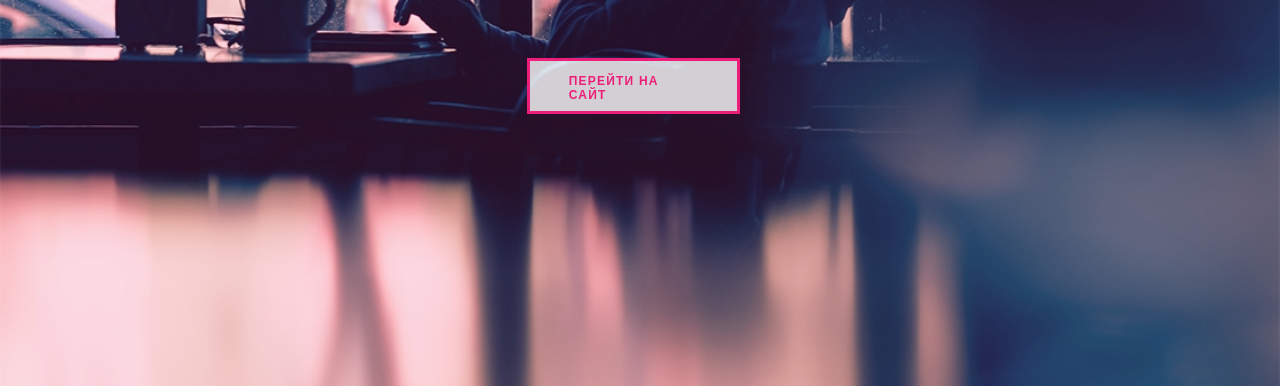
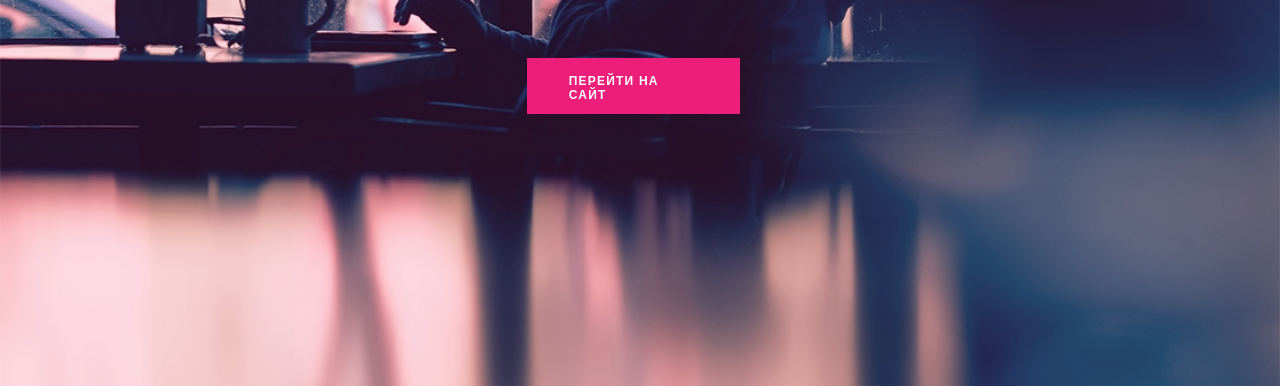
Before and after one commit to nullorone/workadium, a plain HTML site: page index.html in a window 1280 px wide. In both pictures the pointer is over the link "ПЕРЕЙТИ НА САЙТ". Shown: the part 414-800 px from the top of the page. Drawn offline with Linux system fonts and the light colour scheme.

Commit message:
#fix 8
+hover на кнопке, цвет бг и цвет текста

```diff
--- a/css/index.css
+++ b/css/index.css
@@ -36,5 +36,6 @@ body {
     z-index: 1000;
 }
 .preload__link:hover {
-    background-color: rgba(255, 255, 255, 0.8);
+    background-color: #ec1e79;
+    color: #fff;
 }
```
